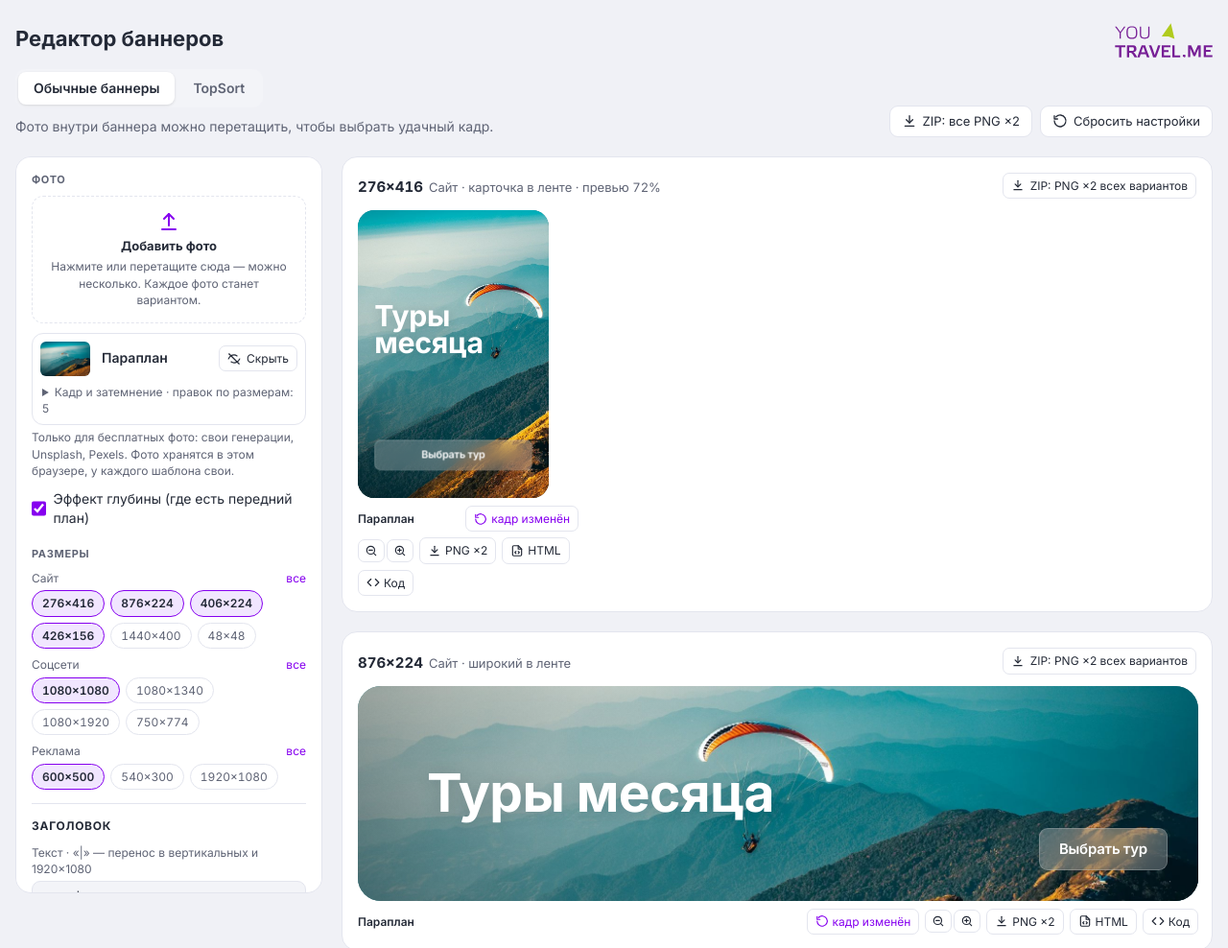
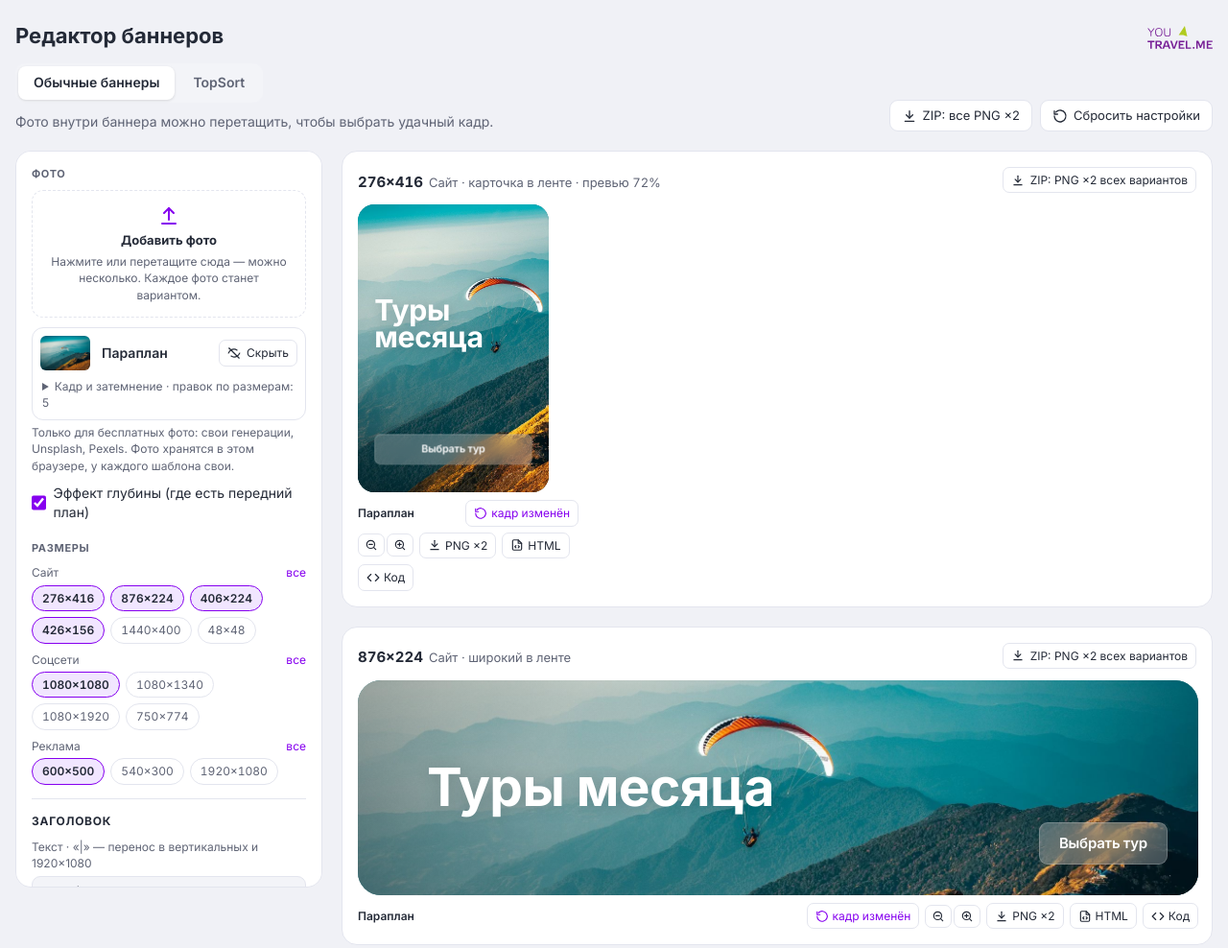
Before and after one commit to youtravel-design-team/banner-editor, a plain HTML site: page index.html in a window 1280 px wide. Shown: the top 988 px of the page at 96% size. Drawn offline with nearby package versions, Linux system fonts and the light colour scheme.

```diff
--- a/index.html
+++ b/index.html
@@ -30,7 +30,7 @@
   .head__top { flex: 1 0 100%; display: flex; align-items: center; justify-content: space-between; gap: 16px; }
   /* логотип: цветной на светлой теме, белый на тёмной (правило бренда) */
   .brand { display: block; flex: none; line-height: 0; border-radius: 6px; }
-  .brand img { height: 36px; width: auto; }
+  .brand img { height: 24px; width: auto; }
   .brand__dark { display: none; }
   @media (prefers-color-scheme: dark) { :root:not([data-theme="light"]) .brand__light { display: none; } :root:not([data-theme="light"]) .brand__dark { display: block; } }
   :root[data-theme="dark"] .brand__light { display: none; }
```
